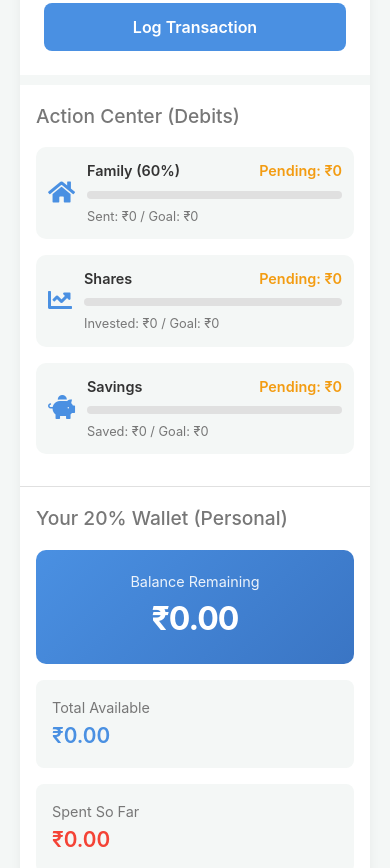
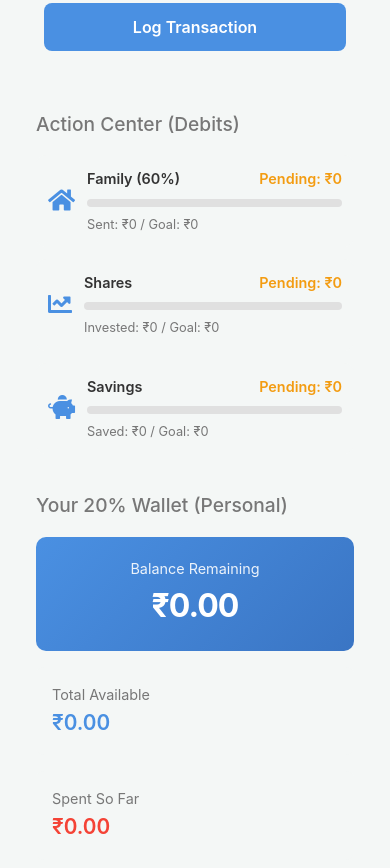
Before and after one commit to madhan96p/Portfolio, a website: page tracker.html in a window 390 px wide. Shown: the part 816-1684 px from the top of the page. Drawn offline with Linux system fonts and the light colour scheme.

```diff
--- a/tracker.css
+++ b/tracker.css
@@ -934,37 +934,78 @@
     margin-right: 6px;
 }
 
+/* --- Premium Mobile UI/UX Refactor --- */
 @media (max-width: 600px) {
     body {
-        padding-bottom: 80px;
+        padding-bottom: 80px; /* For bottom nav */
+        /* NEW: Set body to the bg color */
+        background: var(--bg-color);
     }
 
+    .tracker-container {
+        border-radius: 0;
+        box-shadow: none;
+        /* NEW: Make container bg match body */
+        background: var(--bg-color);
+    }
+
+    /* 1. Remove padding/bg from main sections */
     .summary-card,
     .action-center,
     .dashboard {
-        padding: 16px; /* Reduced from 24px */
+        padding: 0; /* Remove section padding */
+        background: none;
+        border-bottom: none;
     }
 
-    .summary-grid {
-        grid-template-columns: 1fr; /* Stack to 1 column */
+    /* 2. Add padding to HEADERS instead */
+    .summary-card h3,
+    .action-center h2,
+    .dashboard h2 {
+        padding: 24px 16px 16px 16px; /* Give headers space */
+        margin-bottom: 0;
     }
 
-    .stats-grid {
-        grid-template-columns: 1fr; /* Stack to 1 column */
+    /* 3. Make CARDS "float" with side margins */
+    .summary-grid {
+        grid-template-columns: 1fr;
+        gap: 12px;
+        padding: 0 16px; /* Side padding for grid */
     }
 
+    .action-center .goal-card {
+        margin: 0 16px 12px 16px; /* 16px side margin */
+    }
+
+    .dashboard .balance-card,
+    .dashboard .stats-grid,
+    .dashboard .wallet-breakdown {
+        margin: 0 16px 16px 16px; /* 16px side margin */
+    }
+
+    .dashboard .approx-balance {
+        padding: 0 16px; /* Align toggle with cards */
+    }
+
+    /* 4. Stack wallet stats */
+    .stats-grid {
+        grid-template-columns: 1fr;
+    }
+
+    /* 5. Adjust "bada" font sizes */
     .balance-card h1 {
-        font-size: 2.0rem; /* Reduced from 2.5rem */
+        font-size: 2.0rem; /* Reduced */
     }
     .stat-card h3 {
-        font-size: 1.3rem; /* Reduced from 1.5rem */
+        font-size: 1.3rem; /* Reduced */
     }
     .summary-item h4 {
-        font-size: 1.15rem; /* Reduced from 1.25rem */
+        font-size: 1.15rem; /* Reduced */
     }
 
+    /* 6. Clean up spacing on cards */
     .goal-card {
-        padding: 12px; /* Reduced from 16px */
+        padding: 12px;
         gap: 12px;
     }
     .wallet-breakdown {
```
